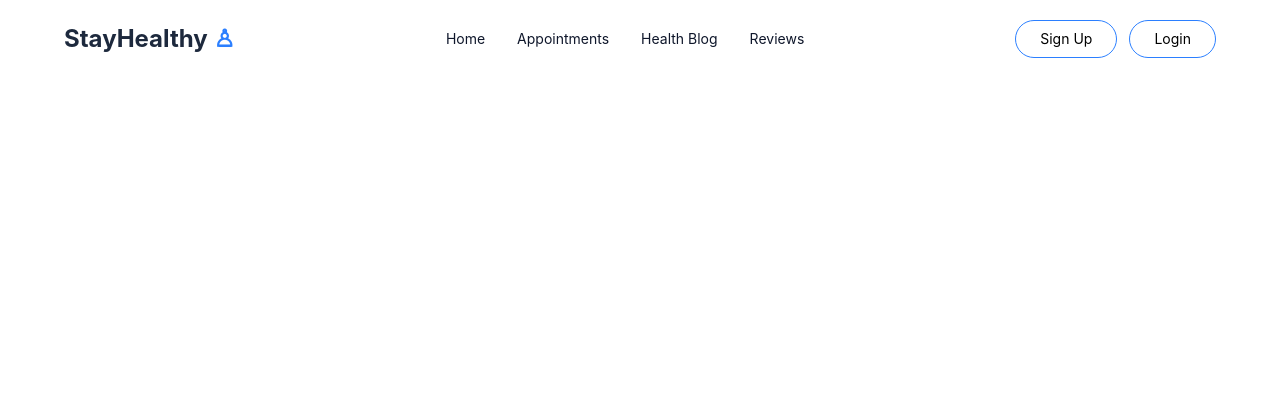
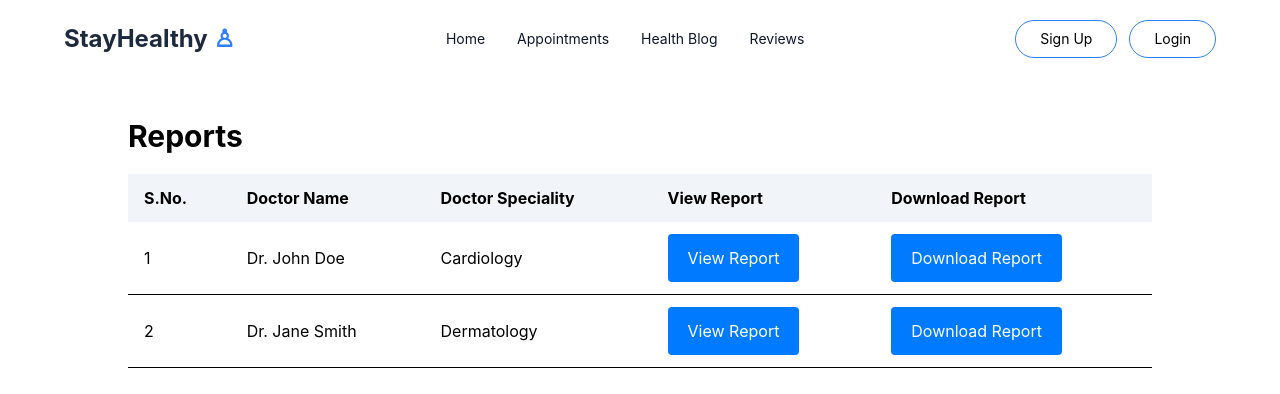
Before and after one commit to wandikahadi/med_appt, a React (Vite) app: page /reports in a window 1280 px wide. Shown: the top 394 px of the page. Built offline with nearby package versions, Linux system fonts and the light colour scheme.

Commit message:
Add report

```diff
--- a/package.json
+++ b/package.json
@@ -11,6 +11,7 @@
   },
   "dependencies": {
     "@tailwindcss/vite": "^4.3.1",
+    "jspdf": "^4.2.1",
     "react": "^19.2.6",
     "react-dom": "^19.2.6",
     "react-router-dom": "^7.18.0",
--- a/src/AppRoutes.jsx
+++ b/src/AppRoutes.jsx
@@ -13,6 +13,7 @@ import InstantConsultation from './components/InstantConsultation';
 import Notification from './components/Notification';
 import Profile from "./pages/Profile";
 import ProfileEdit from "./pages/ProfileEdit";
+import Reports from "./pages/Reports";
 
 export default function AppRoutes() {
     return (
@@ -24,6 +25,7 @@ export default function AppRoutes() {
                 <Route path="/profile" element={<Profile />} />
                 <Route path="/profile/edit" element={<ProfileEdit />} />
                 <Route path="/appointments" element={<Appointment />} />
+                <Route path="/reports" element={<Reports />} />
                 <Route path="/blog" element={<HealthBlog />} />
                 <Route path="/reviews" element={<Reviews />} />
                 <Route path="/instant-consultation" element={<InstantConsultation />} />
--- /dev/null
+++ b/src/pages/Reports.jsx
@@ -0,0 +1,128 @@
+import jsPDF from "jspdf";
+
+export default function Reports() {
+    const userName = sessionStorage.getItem("name") || "Jasmine Smith";
+    const userEmail = sessionStorage.getItem("email") || "jasmine@gmail.com";
+    const userPhone = sessionStorage.getItem("phone") || "(898) 564-1212";
+
+    const reports = [
+        {
+            id: 1,
+            doctorName: "Dr. John Doe",
+            speciality: "Cardiology",
+            license: "12882-1",
+            doctorPhone: "(555) 987-6543",
+            doctorEmail: "jdoe@stayhealthy.com",
+            date: "July 10, 2023",
+            medicine: "Amoxicillin",
+            dosage: "500mg",
+            directions: "Take 1 capsule three times a day with meals.",
+            quantity: "30 capsules",
+        },
+        {
+            id: 2,
+            doctorName: "Dr. Jane Smith",
+            speciality: "Dermatology",
+            license: "45678-9",
+            doctorPhone: "(555) 222-1111",
+            doctorEmail: "jane@stayhealthy.com",
+            date: "August 15, 2023",
+            medicine: "Ibuprofen",
+            dosage: "200mg",
+            directions: "Take after meals when needed.",
+            quantity: "20 tablets",
+        },
+    ];
+
+    const generatePDF = (report, action = "view") => {
+        const doc = new jsPDF("p", "mm", "a4");
+
+        doc.setFont("helvetica", "bold");
+        doc.setFontSize(24);
+        doc.text("StayHealthy", 20, 25);
+
+        doc.setDrawColor(180, 210, 230);
+        doc.line(20, 35, 190, 35);
+
+        doc.setFontSize(13);
+        doc.text("Patient Information:", 125, 55);
+
+        doc.setFont("helvetica", "normal");
+        doc.text(`Name: ${userName}`, 125, 68);
+        doc.text("Gender: Female", 125, 80);
+        doc.text("Date of Birth: January 15, 1985", 125, 92);
+        doc.text(`Phone Number: ${userPhone}`, 125, 104);
+        doc.text(`Email: ${userEmail}`, 125, 116);
+
+        doc.setFont("helvetica", "bold");
+        doc.text("Prescription Details:", 20, 145);
+
+        doc.setFont("helvetica", "normal");
+        doc.text(`Doctor: ${report.doctorName}`, 20, 158);
+        doc.text(`Medical License: ${report.license}`, 20, 170);
+        doc.text(`Phone: ${report.doctorPhone}`, 20, 182);
+        doc.text(`Email: ${report.doctorEmail}`, 20, 194);
+        doc.text(`Date: ${report.date}`, 20, 206);
+
+        doc.setFont("helvetica", "bold");
+        doc.text("Prescription:", 20, 222);
+
+        doc.setFont("helvetica", "normal");
+        doc.text(`• Medication: ${report.medicine}`, 28, 236);
+        doc.text(`Dosage: ${report.dosage}`, 38, 248);
+        doc.text(`Directions: ${report.directions}`, 38, 260);
+        doc.text(`Quantity: ${report.quantity}`, 38, 272);
+
+        if (action === "download") {
+            doc.save(`${report.doctorName}-report.pdf`);
+        } else {
+            window.open(doc.output("bloburl"), "_blank");
+        }
+    };
+
+    return (
+        <main className="px-10 py-10">
+            <div className="mx-auto max-w-5xl">
+                <h1 className="mb-5 text-3xl font-bold">Reports</h1>
+
+                <table className="w-full border-collapse text-left">
+                    <thead>
+                        <tr className="bg-slate-100">
+                            <th className="px-4 py-3">S.No.</th>
+                            <th className="px-4 py-3">Doctor Name</th>
+                            <th className="px-4 py-3">Doctor Speciality</th>
+                            <th className="px-4 py-3">View Report</th>
+                            <th className="px-4 py-3">Download Report</th>
+                        </tr>
+                    </thead>
+
+                    <tbody>
+                        {reports.map((report, index) => (
+                            <tr key={report.id} className="border-b">
+                                <td className="px-4 py-3">{index + 1}</td>
+                                <td className="px-4 py-3">{report.doctorName}</td>
+                                <td className="px-4 py-3">{report.speciality}</td>
+                                <td className="px-4 py-3">
+                                    <button
+                                        onClick={() => generatePDF(report, "view")}
+                                        className="rounded bg-blue-500 px-4 py-2 text-white"
+                                    >
+                                        View Report
+                                    </button>
+                                </td>
+                                <td className="px-4 py-3">
+                                    <button
+                                        onClick={() => generatePDF(report, "download")}
+                                        className="rounded bg-blue-500 px-4 py-2 text-white"
+                                    >
+                                        Download Report
+                                    </button>
+                                </td>
+                            </tr>
+                        ))}
+                    </tbody>
+                </table>
+            </div>
+        </main>
+    );
+}
```
Also changed, not shown: 1 other file (tests, documents, lock files or other folders).
